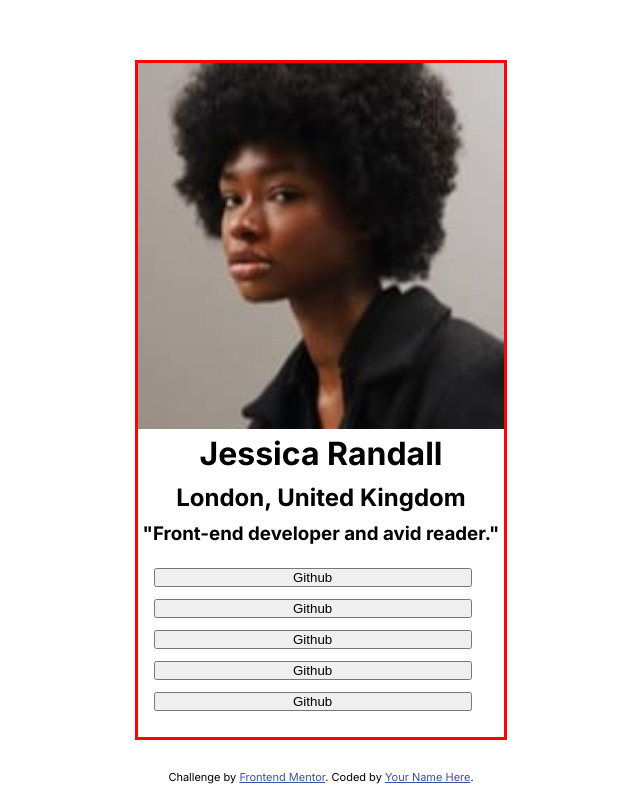
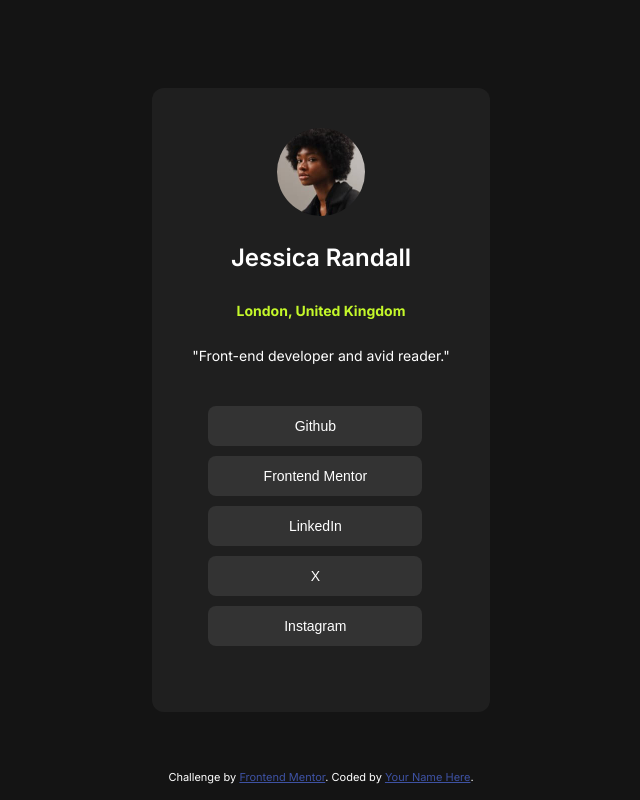
Before and after one commit to adambeth/social-links-card, a plain HTML site: page index.html in a window 1280 px wide. Shown: the whole page, without its empty margins (319-959 px from the left). Drawn offline with Linux system fonts and the light colour scheme.

Commit message:
First go

```diff
--- a/index.html
+++ b/index.html
@@ -32,10 +32,10 @@
     <h3 class="quote"> "Front-end developer and avid reader."</h3>
     <div class="links">
       <a href="#"><button class="buttons">Github</button></a>
-      <a href="#"><button class="buttons">Github</button></a>
-      <a href="#"><button class="buttons">Github</button></a>
-      <a href="#"><button class="buttons">Github</button></a>
-      <a href="#"><button class="buttons">Github</button></a>
+      <a href="#"><button class="buttons">Frontend Mentor</button></a>
+      <a href="#"><button class="buttons">LinkedIn</button></a>
+      <a href="#"><button class="buttons">X</button></a>
+      <a href="#"><button class="buttons">Instagram</button></a>
     </div>
   </div>
   <footer class="footer">
--- a/sytles.css
+++ b/sytles.css
@@ -1,11 +1,17 @@
 @import url("https://fonts.googleapis.com/css2?family=Figtree:ital,wght@0,300..900;1,300..900&family=Inter:ital,opsz,wght@0,14..32,100..900;1,14..32,100..900&display=swap");
 
 :root {
-  --grey-500: #141414;
+  --grey-900: #141414;
   --grey-800: #1f1f1f;
   --grey-700: #333333;
   --green: #c4f82a;
   --white: #ffffff;
+  --spacing-500: 40px;
+  --spacing-300: 24px;
+  --spacing-150: 12px;
+  --text-1: 24px;
+  --text-2: 14px;
+  --text-3: 14px;
 }
 
 * {
@@ -20,25 +26,50 @@ body {
   justify-content: center;
   align-items: center;
   margin: 0 auto;
+  background-color: var(--grey-900);
 }
 h1,
 h2,
 h3 {
   text-align: center;
-  padding: 5px;
+  height: auto;
+  line-height: 150%;
+}
+h1 {
+  align-self: stretch;
+  font-size: var(--text-1, 24px);
+  color: var(--white);
+  font-weight: 600;
+}
+h2 {
+  color: var(--green);
+  font-size: var(--text-2, 14px);
+  font-weight: 700;
+}
+h3 {
+  font-size: var(--text-2, 14px);
+  font-weight: 400;
+  color: var(--white);
 }
 a {
   padding-bottom: 10px;
 }
 
+.avatar {
+  border-radius: 180px;
+  width: 88px;
+  height: 88px;
+  margin: 0 auto;
+}
 .card {
-  margin: 0 auto;
-  border: 1;
-  border-style: solid;
-  border-color: red;
+  padding: var(--spacing-500, 40px);
+  border-radius: 12px;
+  background-color: var(--grey-800);
   display: flex;
   flex-direction: column;
   justify-content: center;
+  gap: var(--spacing-300, 24px);
+  max-width: 384px;
 }
 
 .links {
@@ -50,9 +81,19 @@ a {
 }
 .links a {
   width: 100%;
+  text-decoration: none;
 }
 .links button {
+  color: var(--white);
+  font-size: var(--text-2);
+  padding: var(--spacing-150);
   width: 95%;
+  border-radius: 8px;
+  background: var(--grey-700);
+  display: flex;
+  align-items: center;
+  justify-content: center;
+  border: none;
 }
 .footer {
   position: fixed;
@@ -61,3 +102,7 @@ a {
   height: 30px;
   width: 100%;
 }
+.attribution{
+  color:white
+}
+}
```
